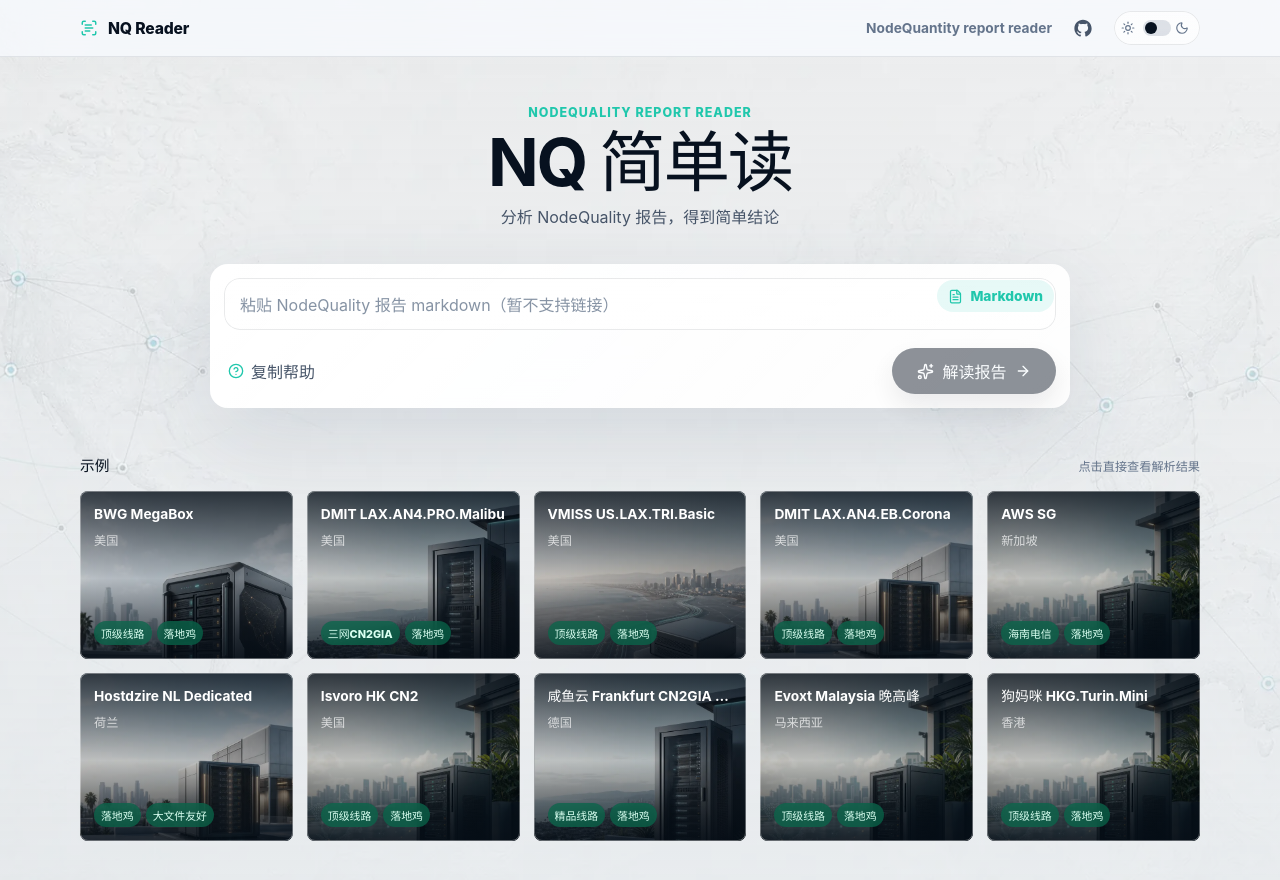
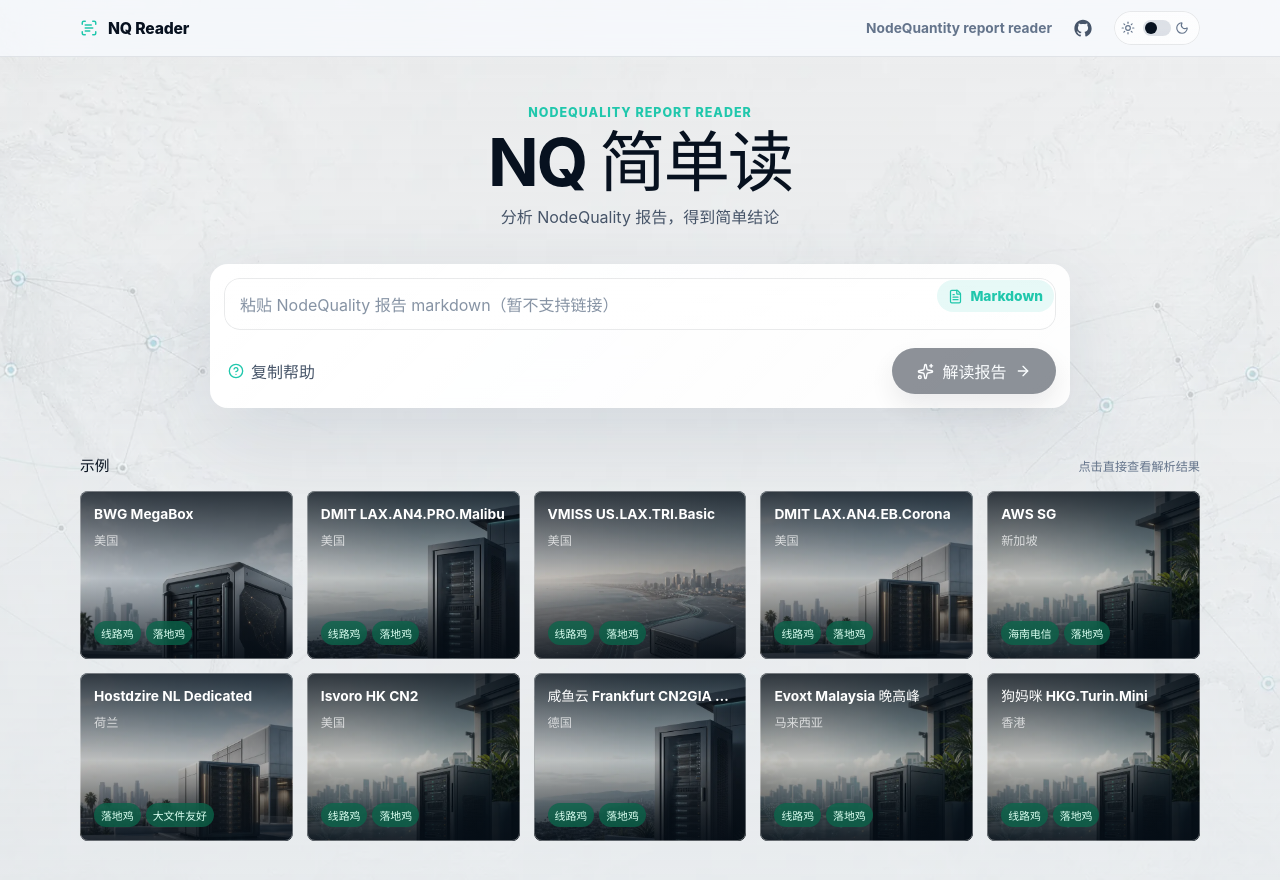
Before and after one commit to ruoqianfengshao/nq-reader, a React (Vite) app: page / in a window 1280 px wide. Built offline with nearby package versions, Linux system fonts and the light colour scheme.

Commit message:
feat: add line machine classification tags

```diff
--- a/src/App.tsx
+++ b/src/App.tsx
@@ -907,10 +907,13 @@
     verdictGrade(useCase.name, useCase.verdict, useCase.severity),
     ...semanticTags(useCase.name, useCase.verdict, useCase.evidence),
   ]);
-  if (useCase.name !== "代理" || !tags.some((tag) => /^(顶级|精品)线路$|^三网CN2GIA$/.test(tag))) return tags;
+  if (useCase.name !== "代理") return tags;
 
-  const hasCarrierHappy = tags.some((tag) => /^(电信|联通|移动)快乐$|^三网快乐$/.test(tag));
-  const concise = hasCarrierHappy ? tags.filter((tag) => !/^(电信|联通|移动)精品线路$/.test(tag)) : tags;
+  const ordered = tags.includes("线路鸡") ? ["线路鸡", ...tags.filter((tag) => tag !== "线路鸡")] : tags;
+  if (!ordered.some((tag) => /^(顶级|精品)线路$|^三网CN2GIA$/.test(tag))) return ordered;
+
+  const hasCarrierHappy = ordered.some((tag) => /^(电信|联通|移动)快乐$|^三网快乐$/.test(tag));
+  const concise = hasCarrierHappy ? ordered.filter((tag) => !/^(电信|联通|移动)精品线路$/.test(tag)) : ordered;
   const anomaly = concise.find((tag) => tag === "部分方向异常");
   if (!anomaly) return concise.slice(0, 3);
   return [...concise.filter((tag) => tag !== anomaly).slice(0, 2), anomaly];
@@ -1062,7 +1065,10 @@
     const telecomPremium = evidence.some((item) => item.startsWith("电信线路 ") && /CN2GIA|CTGGIA/i.test(item) && !/CN2混合|GT/.test(item));
     const unicomPremium = evidence.some((item) => item.startsWith("联通线路 ") && /CN2GIA|CTGGIA|10099|9929/i.test(item));
     const mobilePremium = evidence.some((item) => item.startsWith("移动线路 ") && /CMIN2/i.test(item));
+    const isLineMachine = /三网 CN2GIA|顶级线路|精品线路/.test(verdict) ||
+      evidence.some((item) => /^(电信|联通|移动)代理 .*=(顶级|快乐)$/.test(item));
     return compactTags([
+      isLineMachine ? "线路鸡" : "",
       ...carrierQualityTags(evidence),
       evidence.some((item) => /^(国内测速|丢包|国际互连) .*=(部分方向异常|明显丢包|异常)$/.test(item)) ? "部分方向异常" : "",
       !/三网 CN2GIA|三网顶级线路/.test(verdict) && telecomPremium && unicomPremium && mobilePremium ? "三网精品线" : "",
```
Also changed, not shown: 1 other file (tests, documents, lock files or other folders).
